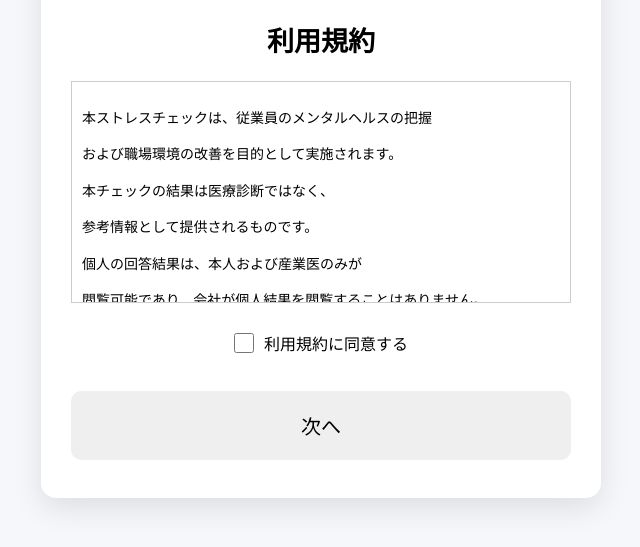
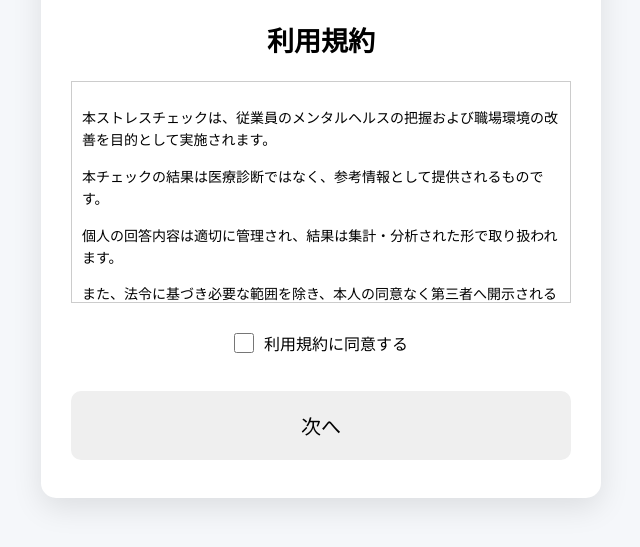
Before and after one commit to systemsmurakami-droid/stress-check, a plain HTML site: page index.html in a window 1280 px wide. Shown: the part 163-710 px from the top of the page, without its empty margins (319-959 px from the left). Drawn offline with Linux system fonts and the light colour scheme.

Commit message:
Update index.html

```diff
--- a/index.html
+++ b/index.html
@@ -144,15 +144,13 @@ function startScreen(){
     <h2>利用規約</h2>
 
     <div class="terms-box">
-      <p>本ストレスチェックは、従業員のメンタルヘルスの把握</p><p>および職場環境の改善を目的として実施されます。</p>
-      <p>本チェックの結果は医療診断ではなく、</p>
-      <p>参考情報として提供されるものです。</p>
-      <p>個人の回答結果は、本人および産業医のみが</p>
-      <p>閲覧可能であり、会社が個人結果を閲覧することはありません。</p>
-      <p>回答内容を理由として、不利益な取り扱いが行われることはありません。</p>
+<p>本ストレスチェックは、従業員のメンタルヘルスの把握および職場環境の改善を目的として実施されます。</p>
+<p>本チェックの結果は医療診断ではなく、参考情報として提供されるものです。</p>
+<p>個人の回答内容は適切に管理され、結果は集計・分析された形で取り扱われます。</p>
+<p>また、法令に基づき必要な範囲を除き、本人の同意なく第三者へ開示されることはありません。</p>
 <p>本サービスの利用にあたり、取得したデータは適切に管理されます。</p>
-      <p>本チェックの結果に基づく最終判断は、</p><p>医師の専門的見解に基づいて行われます。</p>
-      <p>上記内容を確認のうえ、同意いただける場合のみご利用ください。</p>
+<p>本チェックの結果に基づく最終判断は、医師の専門的見解に基づいて行われます。</p>
+<p>上記内容をご確認のうえ、同意いただける場合のみご利用ください。</p>
     </div>
 
   <label class="agree-box">
@@ -173,7 +171,7 @@ function goNext(){
   agreed = true;
 
   document.getElementById("app").innerHTML = `
-    <p>社員コードを入力してください（匿名可）</p>
+    <p>社員番号を入力してください</p><p>※社員番号が不明の場合には</p><p>会社までご連絡ください。</p><p>TEL：092-737-3088</p>
     <input type="text" id="uid">
     <button onclick="start()">開始する</button>
   `;
@@ -257,7 +255,6 @@ const questions = [
 
 ];
 
-
 // ===== 選択肢 =====
 const options = [
 {t:"そうだ",v:4},
@@ -276,23 +273,25 @@ function render(){
   options.forEach((o,i)=>{
     html += `<button class="btn${i}" onclick="answer(${o.v})">${o.t}</button>`;
   });
+
   if(index > 0){
-  html += `<button onclick="goBack()" style="background:#ccc;">戻る</button>`;
+    html += `<button onclick="goBack()" style="background:#ccc;">前の設問に戻る</button>`;
   }
 
   document.getElementById("app").innerHTML = html;
   document.getElementById("bar").style.width = ((index)/questions.length*100)+"%";
 }
 
+// ===== 戻る =====
+function goBack(){
+  if(index <= 0) return;
+  index--;
+  answers.pop();
+  render();
+}
+
 // ===== 回答 =====
 function answer(v){
-  function goBack(){
-  if(index <= 0) return;
-
-  index--;
-  answers.pop(); // 直前の回答を削除
-  render();
-}
   answers.push(v);
   index++;
 
@@ -329,7 +328,6 @@ async function send(){
 
   document.getElementById("app").innerHTML = `<h2>送信中...</h2>`;
 
-  // フォームデータ形式で送信（GASのe.parameterで受け取れるよう修正）
   const params = new URLSearchParams();
   params.append("userId", userId);
   params.append("A", A);
@@ -345,7 +343,6 @@ try{
       body: params
     });
 
-  // no-corsは成功・失敗問わずここに来る
     document.getElementById("app").innerHTML = `
       <h2>送信完了</h2>
       <p>ご協力ありがとうございました</p>
```
Lines whose indentation alone changed are shown as unchanged.
